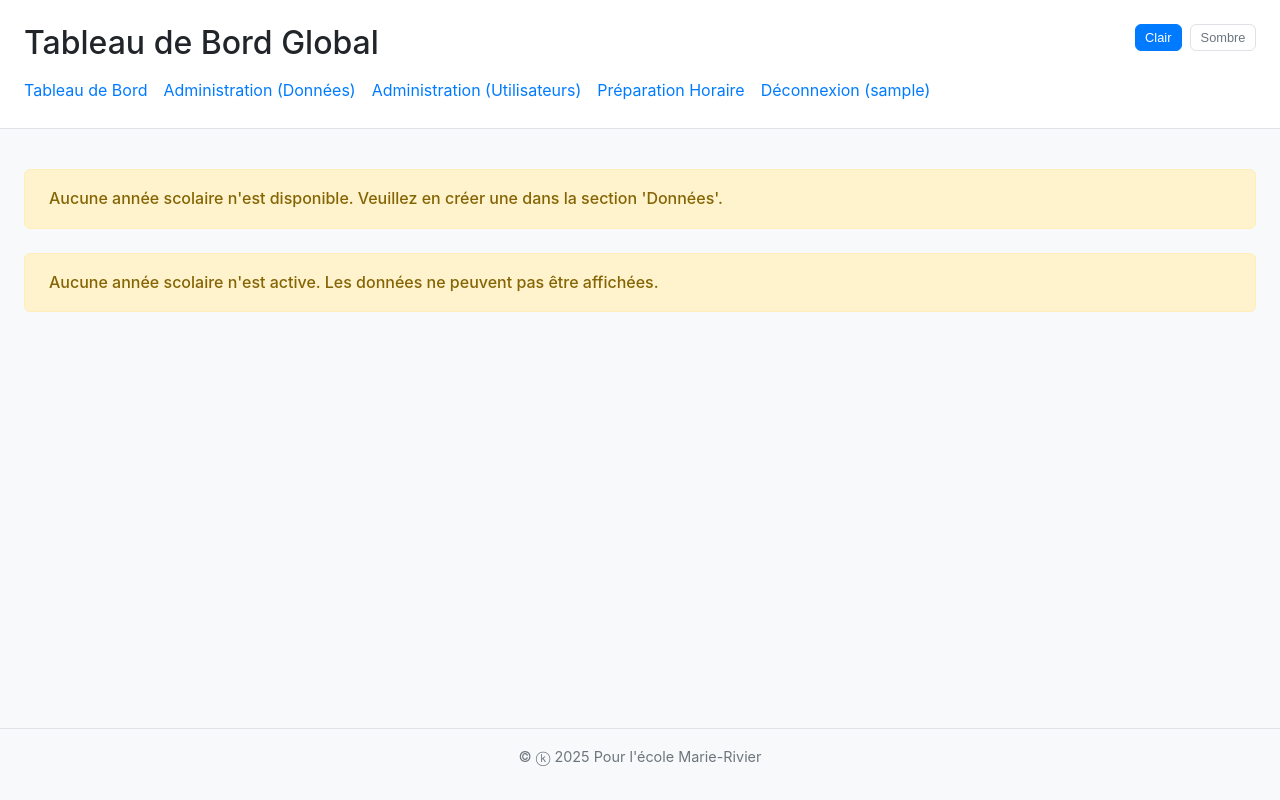
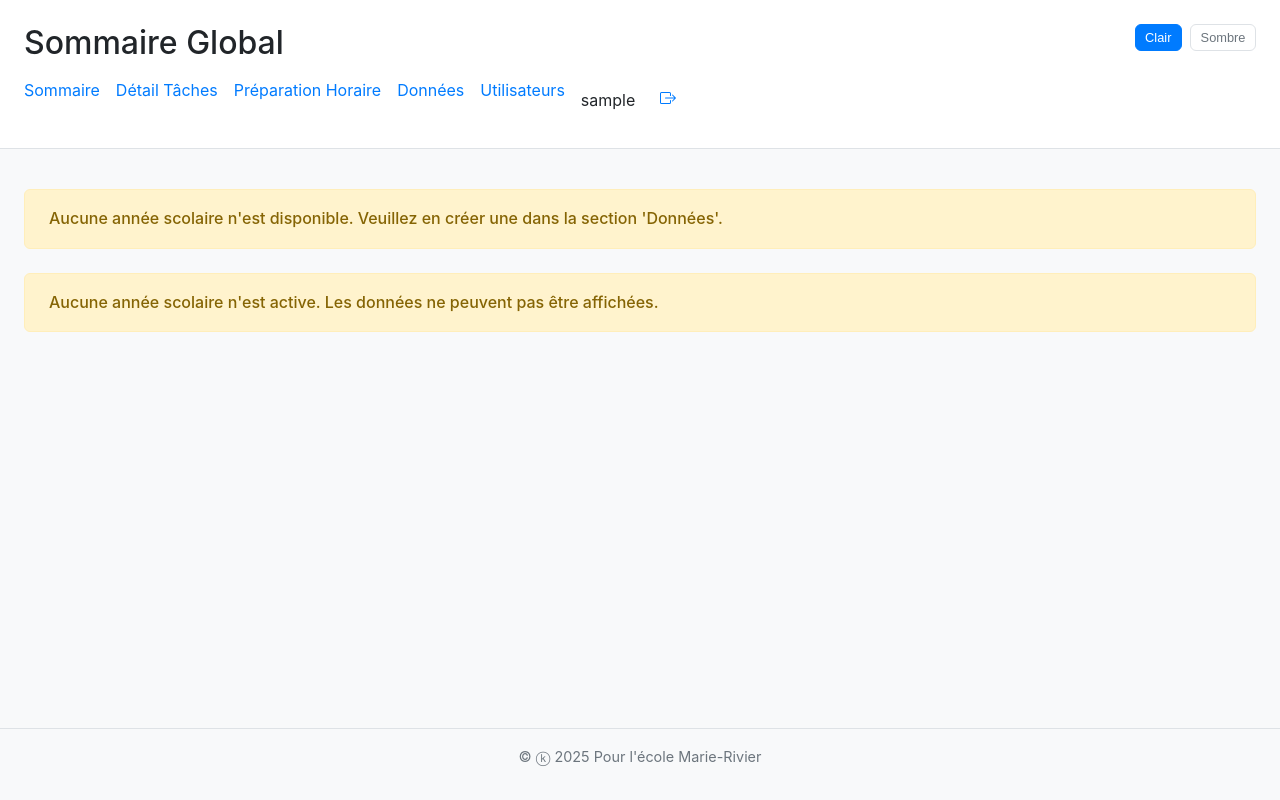
Before and after one commit to Cloutiere/Gestion-administrative, a Flask app: page /admin/sommaire in a window 1280 px wide. Run offline with Flask 3, Linux system fonts and the light colour scheme; the visitor is signed in with stand-in values (Sample User, id 1); some libraries are stand-ins or nearby versions.

Commit message:
début refactorisation Preparation horaire

```diff
--- a/mon_application/dashboard.py
+++ b/mon_application/dashboard.py
@@ -27,7 +27,7 @@ from flask_login import current_user
 from werkzeug.wrappers import Response
 
 from . import exports, services
-from .services import ServiceException
+from .services import BusinessRuleValidationError, ServiceException
 from .utils import dashboard_access_required, dashboard_api_access_required
 
 # Crée un Blueprint 'dashboard'.
@@ -77,6 +77,28 @@ def page_detail_taches() -> str:
     return render_template("detail_taches.html", enseignants_par_champ=enseignants_par_champ)
 
 
+@bp.route("/preparation_horaire")
+@dashboard_access_required
+def page_preparation_horaire() -> str | Response:
+    """Affiche la page de préparation de l'horaire."""
+    annee_active = cast(dict[str, Any] | None, getattr(g, "annee_active", None))
+    if not annee_active:
+        flash("Impossible d'afficher la préparation : aucune année scolaire n'est active.", "error")
+        return redirect(url_for("dashboard.page_sommaire"))
+
+    try:
+        annee_id = annee_active["annee_id"]
+        preparation_data = services.get_preparation_horaire_data_service(annee_id)
+        return render_template(
+            "preparation_horaire.html",
+            annee_active=annee_active,
+            preparation_data=preparation_data,
+        )
+    except ServiceException as e:
+        flash(f"Erreur lors du chargement des données de préparation : {e.message}", "error")
+        return redirect(url_for("dashboard.page_sommaire"))
+
+
 # --- API ENDPOINTS (JSON) ---
 
 
@@ -123,6 +145,34 @@ def api_get_donnees_sommaire() -> tuple[Response, int]:
         return jsonify(response_data), 200
     except ServiceException as e:
         return jsonify({"success": False, "message": e.message}), 500
+
+
+@bp.route("/api/preparation_horaire/sauvegarder", methods=["POST"])
+@dashboard_api_access_required
+def api_sauvegarder_preparation_horaire() -> tuple[Response, int]:
+    """API pour sauvegarder les données de la préparation de l'horaire."""
+    annee_active = cast(dict[str, Any] | None, getattr(g, "annee_active", None))
+    if not annee_active:
+        return jsonify({"success": False, "message": "Aucune année scolaire active."}), 400
+
+    data = request.get_json()
+    if not data or "assignments" not in data:
+        return jsonify({"success": False, "message": "Données de sauvegarde manquantes."}), 400
+
+    try:
+        annee_id = annee_active["annee_id"]
+        services.save_preparation_horaire_service(annee_id, data["assignments"])
+        current_app.logger.info(f"Préparation de l'horaire sauvegardée pour l'année {annee_id} par l'utilisateur '{current_user.username}'.")
+        return jsonify({"success": True, "message": "Préparation sauvegardée avec succès."}), 200
+    except (ServiceException, BusinessRuleValidationError) as e:
+        current_app.logger.error(f"Erreur lors de la sauvegarde de la préparation: {e.message}")
+        return jsonify({"success": False, "message": e.message}), 400
+    except Exception as e:
+        current_app.logger.error(f"Erreur inattendue lors de la sauvegarde de la préparation: {e}", exc_info=True)
+        return jsonify({"success": False, "message": "Une erreur serveur est survenue."}), 500
+
+
+# --- ROUTES D'EXPORT ---
 
 
 @bp.route("/exporter_taches_excel")
--- a/mon_application/templates/_layout.html
+++ b/mon_application/templates/_layout.html
@@ -21,9 +21,42 @@
 </head>
 <body class="{% block body_class %}{% endblock %}">
     <header class="no-print">
-         {# Le contenu spécifique du header (titre, navigation) est fourni par les templates enfants. #}
+        <div class="header-container">
+            {# Le contenu spécifique du header (titre h1) est fourni par les templates enfants. #}
+            <div class="header-left">
                 {% block header_content %}{% endblock %}
+            </div>
 
+            {# La barre de navigation est maintenant centralisée ici et conditionnelle. #}
+            {% if current_user.is_authenticated %}
+            <nav class="header-right">
+                <ul>
+                    {% if current_user.is_admin or current_user.is_dashboard_only %}
+                        {# Liens pour Admins et Gestionnaires #}
+                        <li><a href="{{ url_for('dashboard.page_sommaire') }}" class="{{ 'active' if request.endpoint == 'dashboard.page_sommaire' else '' }}">Sommaire</a></li>
+                        <li><a href="{{ url_for('dashboard.page_detail_taches') }}" class="{{ 'active' if request.endpoint == 'dashboard.page_detail_taches' else '' }}">Détail Tâches</a></li>
+                        <li><a href="{{ url_for('dashboard.page_preparation_horaire') }}" class="{{ 'active' if request.endpoint == 'dashboard.page_preparation_horaire' else '' }}">Préparation Horaire</a></li>
+
+                        {% if current_user.is_admin %}
+                            {# Liens uniquement pour Admins #}
+                            <li><a href="{{ url_for('admin.page_administration_donnees') }}" class="{{ 'active' if request.endpoint == 'admin.page_administration_donnees' else '' }}">Données</a></li>
+                            <li><a href="{{ url_for('admin.page_administration_utilisateurs') }}" class="{{ 'active'if request.endpoint == 'admin.page_administration_utilisateurs' else '' }}">Utilisateurs</a></li>
+                        {% endif %}
+                    {% endif %}
+
+                    <li class="user-info">
+                        <span>{{ current_user.username }}</span>
+                        <a href="{{ url_for('auth.logout') }}" class="btn btn-logout" title="Déconnexion">
+                            <svg xmlns="http://www.w3.org/2000/svg" width="16" height="16" fill="currentColor" class="bi bi-box-arrow-right" viewBox="0 0 16 16">
+                                <path fill-rule="evenodd" d="M10 12.5a.5.5 0 0 1-.5.5h-8a.5.5 0 0 1-.5-.5v-9a.5.5 0 0 1 .5-.5h8a.5.5 0 0 1 .5.5v2a.5.5 0 0 0 1 0v-2A1.5 1.5 0 0 0 9.5 2h-8A1.5 1.5 0 0 0 0 3.5v9A1.5 1.5 0 0 0 1.5 14h8a1.5 1.5 0 0 0 1.5-1.5v-2a.5.5 0 0 0-1 0v2z"/>
+                                <path fill-rule="evenodd" d="M15.854 8.354a.5.5 0 0 0 0-.708l-3-3a.5.5 0 0 0-.708.708L14.293 7.5H5.5a.5.5 0 0 0 0 1h8.793l-2.147 2.146a.5.5 0 0 0 .708.708l3-3z"/>
+                            </svg>
+                        </a>
+                    </li>
+                </ul>
+            </nav>
+            {% endif %}
+        </div>
         {# Le sélecteur de thème est commun à toutes les pages et reste donc dans le layout de base. #}
         <div class="theme-switcher no-print">
             <button id="theme-btn-light" data-theme="light" title="Activer le thème clair">Clair</button>
--- a/mon_application/templates/page_sommaire.html
+++ b/mon_application/templates/page_sommaire.html
@@ -1,6 +1,6 @@
 {% extends "_layout.html" %}
 
-{% block title %}Tableau de Bord Global{% endblock %}
+{% block title %}Sommaire Global{% endblock %}
 
 {% block head_extra %}
 <style>
@@ -44,45 +44,11 @@
 
 {% block header_content %}
 <h1>
-    Tableau de Bord Global
+    Sommaire Global
     {% if annee_active %}
         <span class="annee-active-header">(Année : {{ annee_active.libelle_annee }})</span>
     {% endif %}
 </h1>
-<nav>
-    <ul>
-        {% if current_user.is_authenticated %}
-            {% if current_user.is_admin %}
-                <li><a href="{{ url_for('dashboard.page_sommaire') }}">Tableau de Bord</a></li>
-                <li><a href="{{ url_for('admin.page_administration_donnees') }}">Administration (Données)</a></li>
-                <li><a href="{{ url_for('admin.page_administration_utilisateurs') }}">Administration (Utilisateurs)</a></li>
-                <li><a href="{{ url_for('views.page_preparation_horaire') }}">Préparation Horaire</a></li>
-            {% elif current_user.is_dashboard_only %}
-                <li><a href="{{ url_for('dashboard.page_sommaire') }}">Tableau de Bord</a></li>
-                <li><a href="{{ url_for('dashboard.page_detail_taches') }}">Détail des Tâches</a></li>
-            {% else %}
-                 <li><a href="{{ url_for('views.index') }}">Navigation par champ</a></li>
-            {% endif %}
-            <li><a href="{{ url_for('auth.logout') }}">Déconnexion ({{ current_user.username }})</a></li>
-        {% else %}
-            <li><a href="{{ url_for('auth.login') }}">Connexion</a></li>
-        {% endif %}
-    </ul>
-</nav>
-
-<!-- Sélecteur d'année pour l'administrateur ou l'observateur -->
-{% if current_user.is_authenticated and (current_user.is_admin or current_user.is_dashboard_only) and toutes_les_annees %}
-<div class="year-switcher no-print">
-    <label for="annee-selector">Changer l'année de visualisation :</label>
-    <select id="annee-selector">
-        {% for annee in toutes_les_annees %}
-            <option value="{{ annee.annee_id }}" {% if annee_active and annee.annee_id == annee_active.annee_id %}selected{% endif %}>
-                {{ annee.libelle_annee }} {% if annee.est_courante %}(Courante){% endif %}
-            </option>
-        {% endfor %}
-    </select>
-</div>
-{% endif %}
 {% endblock %}
 
 {% block content %}
@@ -105,10 +71,19 @@
 
             <!-- Liens d'action avec les classes de bouton standardisées -->
             <div class="details-link-container no-print">
-                <a href="{{ url_for('dashboard.page_detail_taches') }}" class="btn btn-primary">Voir le détail des tâches</a>
-                <a href="{{ url_for('dashboard.exporter_taches_excel') }}" class="btn btn-export-excel">Exporter les tâches (Excel)</a>
-                <a href="{{ url_for('dashboard.exporter_periodes_restantes_excel') }}" class="btn btn-export-excel">Exporter les périodes restantes (Excel)</a>
-                <a href="{{ url_for('dashboard.exporter_org_scolaire_excel') }}" class="btn btn-export-excel">Exporter pour org. scolaire (Excel)</a>
+                <div class="annee-selector">
+                    <label for="annee-scolaire-select">Année de travail :</label>
+                    <select id="annee-scolaire-select">
+                        {% for annee in toutes_les_annees %}
+                            <option value="{{ annee.annee_id }}" {% if annee_active and annee.annee_id == annee_active.annee_id %}selected{% endif %}>
+                                {{ annee.libelle_annee }}
+                            </option>
+                        {% endfor %}
+                    </select>
+                </div>
+                <a href="{{ url_for('dashboard.exporter_taches_excel') }}" class="btn">Exporter Tâches</a>
+                <a href="{{ url_for('dashboard.exporter_periodes_restantes_excel') }}" class="btn">Exporter Périodes Restantes</a>
+                <a href="{{ url_for('dashboard.exporter_org_scolaire_excel') }}" class="btn">Exporter Org. Scolaire</a>
             </div>
 
             {% if moyennes_par_champ %}
@@ -169,6 +144,7 @@
     const PAGE_DATA = {
         IS_ADMIN: {{ current_user.is_admin | tojson }},
         ANNEE_ACTIVE: {{ annee_active is not none | tojson }},
+        initialData: {{ moyennes_par_champ | tojson }},
         URLS: {
             API_CHANGER_ANNEE: "{{ url_for('dashboard.api_changer_annee_active') }}",
             API_GET_DONNEES_SOMMAIRE: "{{ url_for('dashboard.api_get_donnees_sommaire') }}"
--- a/mon_application/templates/preparation_horaire.html
+++ b/mon_application/templates/preparation_horaire.html
@@ -195,7 +195,7 @@
         enseignantsParCours: {{ preparation_data.enseignants_par_cours | tojson }},
         savedAssignments: {{ preparation_data.saved_assignments | tojson }},
         urls: {
-            saveSchedule: "{{ url_for('admin.api_sauvegarder_preparation_horaire') }}"
+            saveSchedule: "{{ url_for('dashboard.api_sauvegarder_preparation_horaire') }}"
         }
     };
 </script>
```
Also changed, not shown: mon_application/services.py (+4 -3 lines), mon_application/static/js/preparation_horaire.js (+30 -50 lines), mon_application/views.py (+0 -31 lines). Lines whose indentation alone changed are shown as unchanged.
